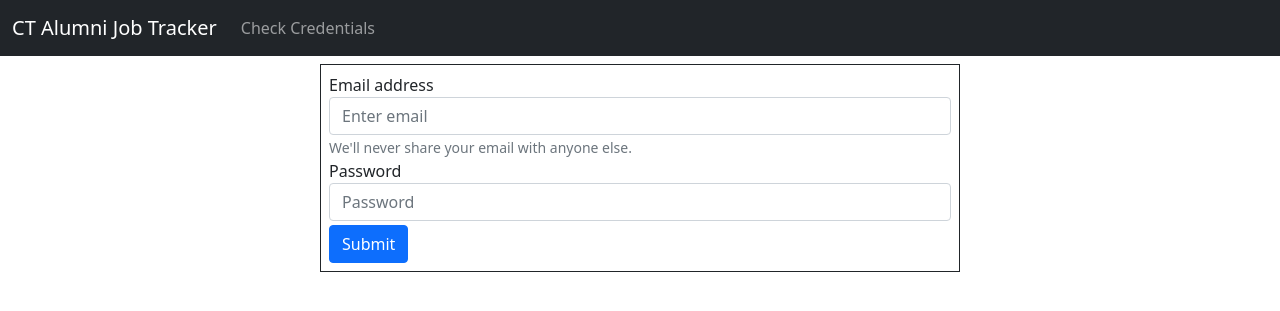
After one commit to nwelter1/CTAlumni-JobTracker, a FastAPI app: template templates/pages/login.html in a window 1280 px wide. The commit adds this page. Shown: the top 311 px of the page. Run offline with FastAPI, Linux system fonts and the light colour scheme; the template is opened without the code that fills it, so the values that code supplies are empty; some libraries are stand-ins or nearby versions.

Commit message:
jinja login

```diff
--- a/main.py
+++ b/main.py
@@ -1,5 +1,6 @@
+from email import message
 from os import stat
-from fastapi import FastAPI, Request, Depends, HTTPException, Header
+from fastapi import FastAPI, Request, Depends, HTTPException, Header, Form
 from fastapi.staticfiles import StaticFiles
 from fastapi.templating import Jinja2Templates
 from fastapi.responses import HTMLResponse
@@ -81,3 +82,32 @@ def update_job(user_id: str, job_id: int, job: schemas.JobCreate, db: Session =
 def delete_job(user_id: str, job_id: str, db: Session = Depends(get_db), x_access_token: str = Header(...)):
     if verify_token(db=db, token=x_access_token, user_id=user_id):
         return crud.delete_job(db, user_id, job_id)
+
+# HTML/Frontend routing
+
+# Login Page
+@app.get('/loginpage', response_class=HTMLResponse)
+async def login_page(request: Request):
+    print(request.method)
+    return templates.TemplateResponse('pages/login.html', {'request': request})
+
+
+# Login Attempt
+@app.post('/login/')
+async def login_post(request: Request, email: str = Form(...), password: str = Form(...), db: Session = Depends(get_db)):
+    db_user = crud.get_user_by_email(db, email=email)
+    if not db_user:
+        raise HTTPException(status_code=404, detail='user not found')
+    if not db_user.verify_password(password):
+        raise HTTPException(status_code=401, detail='Ivalid pw for user')
+
+    wishlist = [job for job in db_user.jobs if job.status == 'wishlist']
+    applied = [job for job in db_user.jobs if job.status == 'applied']
+    interviewing = [job for job in db_user.jobs if job.status == 'interviewing']
+    accepted = [job for job in db_user.jobs if job.status == 'accepted']
+    return templates.TemplateResponse('pages/profile.html', {'request': request,
+    'user':db_user,
+    'wishlist': wishlist,
+    'applied': applied,
+    'interviewing': interviewing,
+    'accepted': accepted})
--- a/requirements.txt
+++ b/requirements.txt
@@ -15,6 +15,7 @@ psycopg2-binary==2.9.3
 pycparser==2.21
 pydantic==1.9.0
 python-dotenv==0.20.0
+python-multipart==0.0.5
 six==1.16.0
 sniffio==1.2.0
 SQLAlchemy==1.4.35
--- /dev/null
+++ b/templates/pages/login.html
@@ -0,0 +1,18 @@
+{% extends 'base/base.html' %}
+
+{% block content %}
+<div class="col-md-6 offset-md-3 mt-2 border border-dark p-2">
+    <form method="POST" action="/login/">
+        <div class="form-group">
+          <label for="exampleInputEmail1">Email address</label>
+          <input name='email' type="email" class="form-control" id="exampleInputEmail1" aria-describedby="emailHelp" placeholder="Enter email">
+          <small id="emailHelp" class="form-text text-muted">We'll never share your email with anyone else.</small>
+        </div>
+        <div class="form-group">
+          <label for="exampleInputPassword1">Password</label>
+          <input name='password' type="password" class="form-control" id="exampleInputPassword1" placeholder="Password">
+        </div>
+        <button type="submit" class="btn btn-primary mt-1">Submit</button>
+      </form>
+</div>
+{% endblock content %}
--- /dev/null
+++ b/templates/pages/register.html
@@ -0,0 +1,5 @@
+{% extends 'base/base.html' %}
+
+{% block content %}
+    <h1>Register page goes here!</h1>
+{% endblock content %}
--- a/templates/shared/nav.html
+++ b/templates/shared/nav.html
@@ -6,8 +6,7 @@
       </button>
       <div class="collapse navbar-collapse" id="navbarNavAltMarkup">
         <div class="navbar-nav">
-          <a class="nav-link" href="#">Register</a>
-          <a class="nav-link" href="#">Check Credentials</a>
+          <a class="nav-link" href="/loginpage">Check Credentials</a>
         </div>
       </div>
     </div>
```
Also changed, not shown: templates/pages/profile.html (added, +47 -0 lines).
